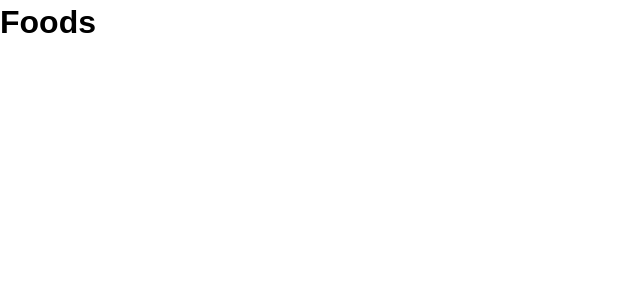
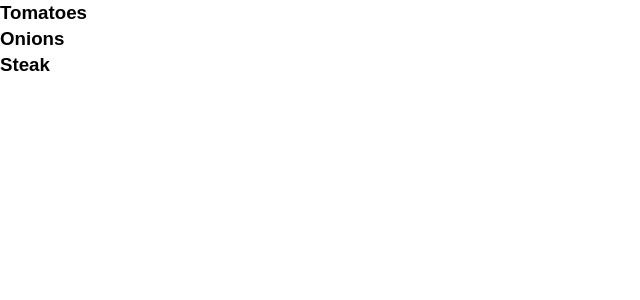
Before and after one commit to MikeTheFyke/Better-Bytes-Vue, a Vue app: page / in a window 1280 px wide. Shown: the top 300 px of the page, without its empty margins (0-640 px from the left). Built offline with nearby package versions, Linux system fonts and the light colour scheme.

Commit message:
implemented a v-for loop to display foods in foods component

```diff
--- a/src/components/Foods.vue
+++ b/src/components/Foods.vue
@@ -1,12 +1,15 @@
 <template>
     <div>
-        <h1> Foods </h1>
+        <div v-for="food in foods">
+            <h3>{{ food.name }}</h3>
+        </div>
     </div>
 </template>
 
 <script>
 export default {
-    name: "Foods"
+    name: "Foods",
+    props: ["foods"]
 }
 </script>
 
```
